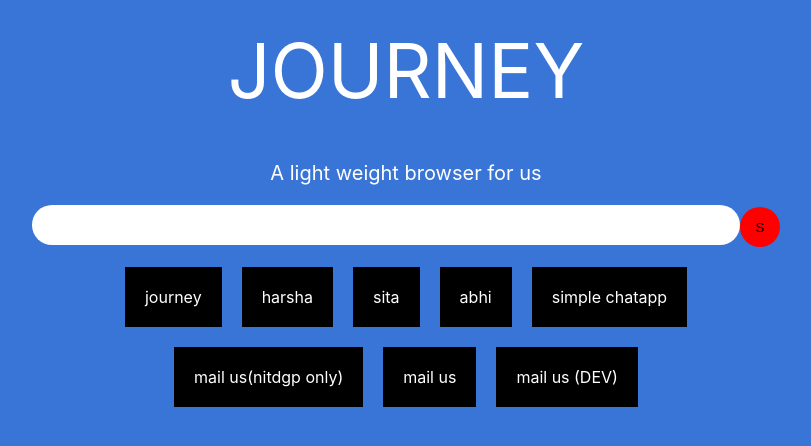
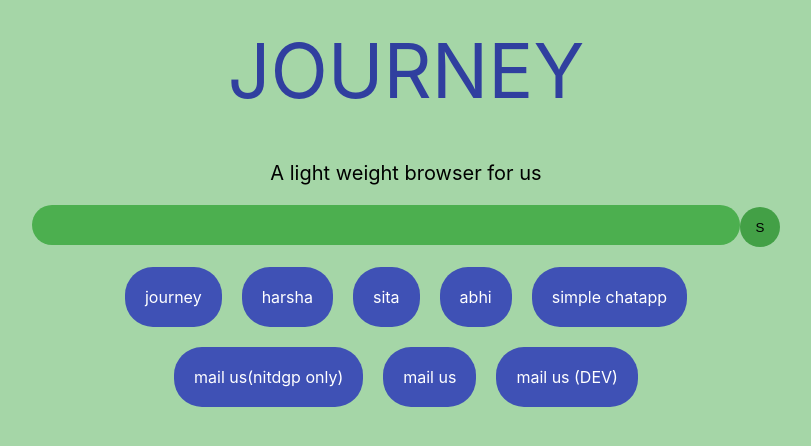
Before and after one commit to JOURNEY-CP/j-web, a React (Create React App) app: page / in a window 1280 px wide. Shown: the top 446 px of the page, without its empty margins (234-1045 px from the left). Built offline with nearby package versions, Linux system fonts and the light colour scheme.

Commit message:
set colors

```diff
--- a/src/style.css
+++ b/src/style.css
@@ -1,6 +1,6 @@
 .app-main {
     text-align: center;
-    background-color: #3975d7;
+    background-color: #a5d6a7;
     height: 100vh;
     width: 100vw;
 }
@@ -14,12 +14,12 @@
 .top-bar-name{
     padding: 25px;
     font-size: 75px;
-    color: white;
+    color: #303f9f;
 }
 .top-bar-caption{
     padding: 20px;
     font-size: 20px;
-    color: white;
+    color: black;
 }
 .input-link-main {
     width: 60%;
@@ -33,7 +33,8 @@
     margin: 0px 20%;
 }
 .show-tag{
-    background-color: #cccccc;
+    background-color: #795548;
+    color: white;
     margin: 5px;
     padding: 10px;
     font-size: 16px;
@@ -48,6 +49,7 @@
     border: none;
     font-size: 20px;
     padding:0px 20px;
+    background-color: #4caf4f;
 }
 .link-search-button{
     width: 40px;
@@ -55,7 +57,7 @@
     border-radius: 100%;
     border: none;
     outline: none;
-    background-color: red;
+    background-color:#43a046;
 }
 .link-search-button:focus{
     background-color: aqua;
@@ -65,8 +67,10 @@
     text-decoration: none;
     padding: 20px;
     margin: 10px;
+    font-size: 16px;
     width: fit-content;
-    background-color: black;
+    background-color: #3f51b5;
+    border-radius: 28px;
 }
 .single-link-main:hover{
     transform: scale(1.1);
```
